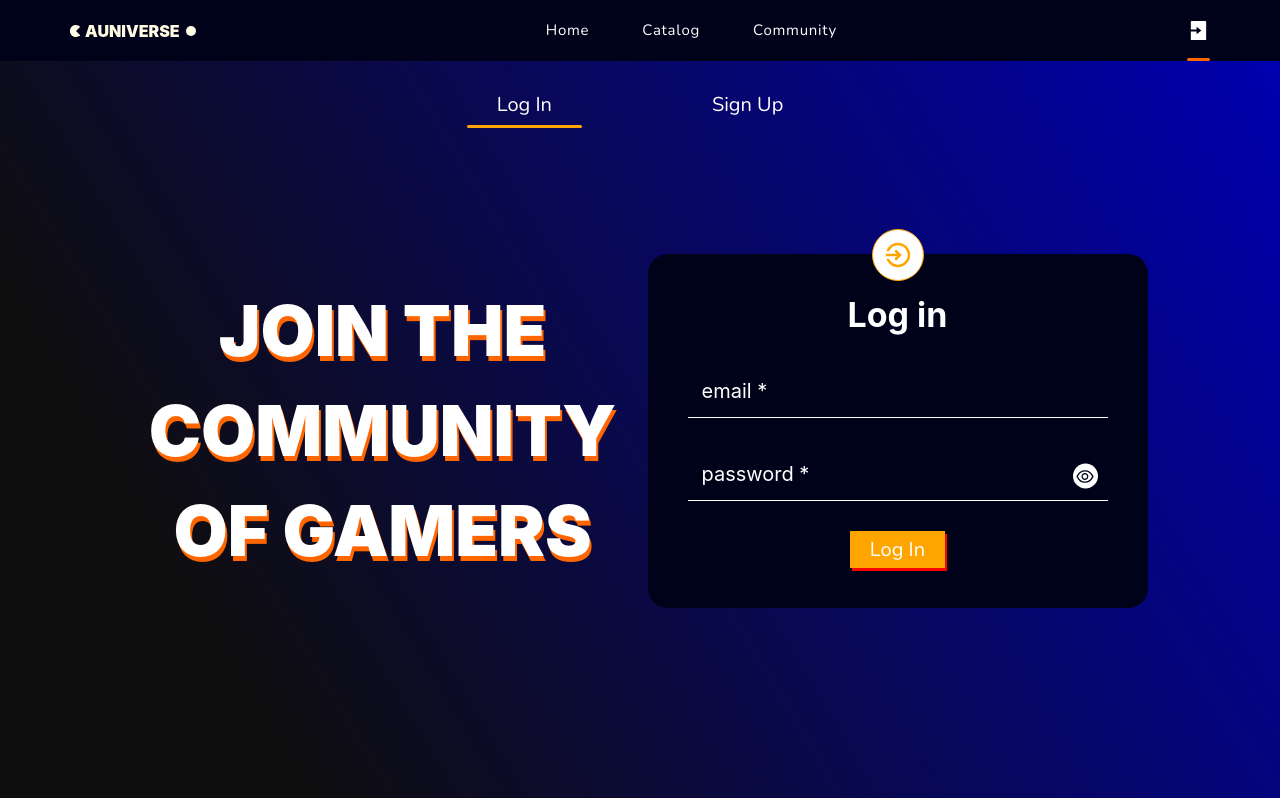
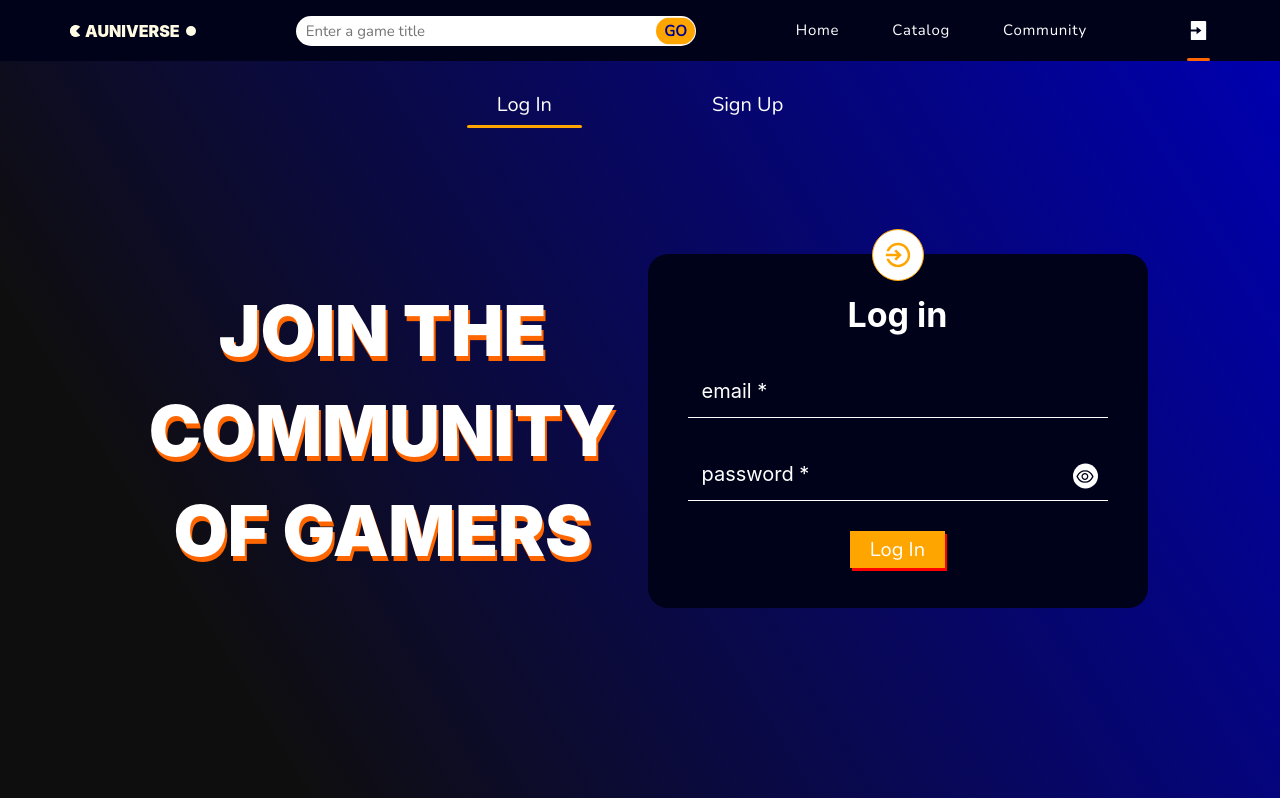
Before and after one commit to alionachernenko/auniverse, a React (Create React App) app: page /auniverse/login/login-page in a window 1280 px wide. Shown: the top 798 px of the page. Built offline with nearby package versions, Linux system fonts and the light colour scheme; no server answers.

Commit message:
add search form in header on every page except catalog

```diff
--- a/src/components/Header/Header.jsx
+++ b/src/components/Header/Header.jsx
@@ -20,7 +20,7 @@ export const Header = ({ onSubmit }) => {
             <Logo className={'logo_header'}>AUNIVERSE</Logo>
           </Link>
           <>
-            {location.pathname === '/' && (
+            {location.pathname !== '/catalog' && (
               <SearchForm onSubmit={onSubmit} className={'header'} />
             )}
             <Navigation />
--- a/src/components/SearchForm/SearchForm.jsx
+++ b/src/components/SearchForm/SearchForm.jsx
@@ -14,7 +14,7 @@ export const SearchForm = memo(({ className }) => {
   const location = useLocation();
 
   useEffect(() => {
-    if (location.pathname === '/' && value !== '') {
+    if (value !== '') {
       fetchGameByName(value)
         .then(({ data: { results } }) => {
           setFilteredGames(results);
@@ -68,7 +68,7 @@ export const SearchForm = memo(({ className }) => {
         </Button>
       </div>
       {location.pathname === '/catalog' && <SearchFilter />}
-      {filteredGames && value !== '' && location.pathname === '/' && (
+      {filteredGames && value !== '' && location.pathname !== '/catalog' && (
         <FilteredSearchList results={filteredGames} />
       )}
     </Form>
```
